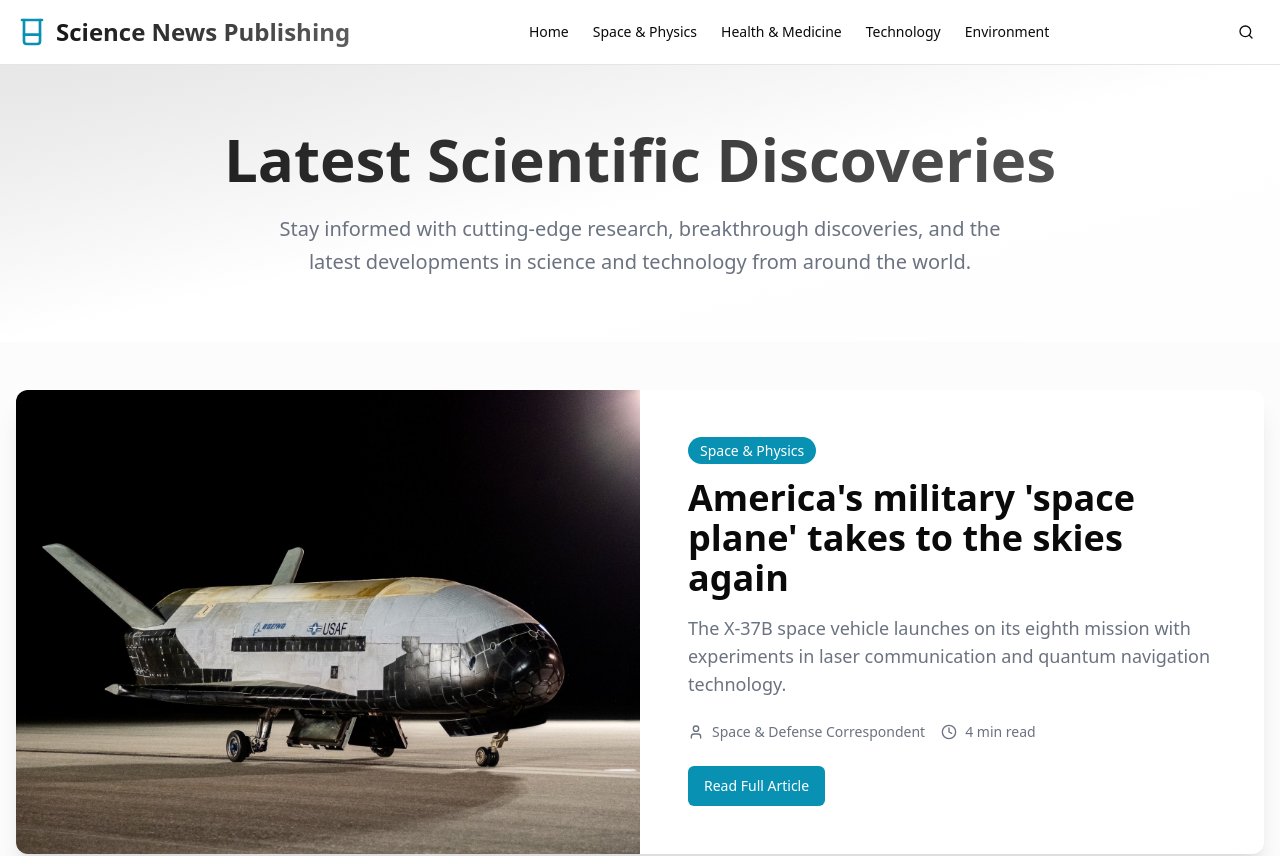
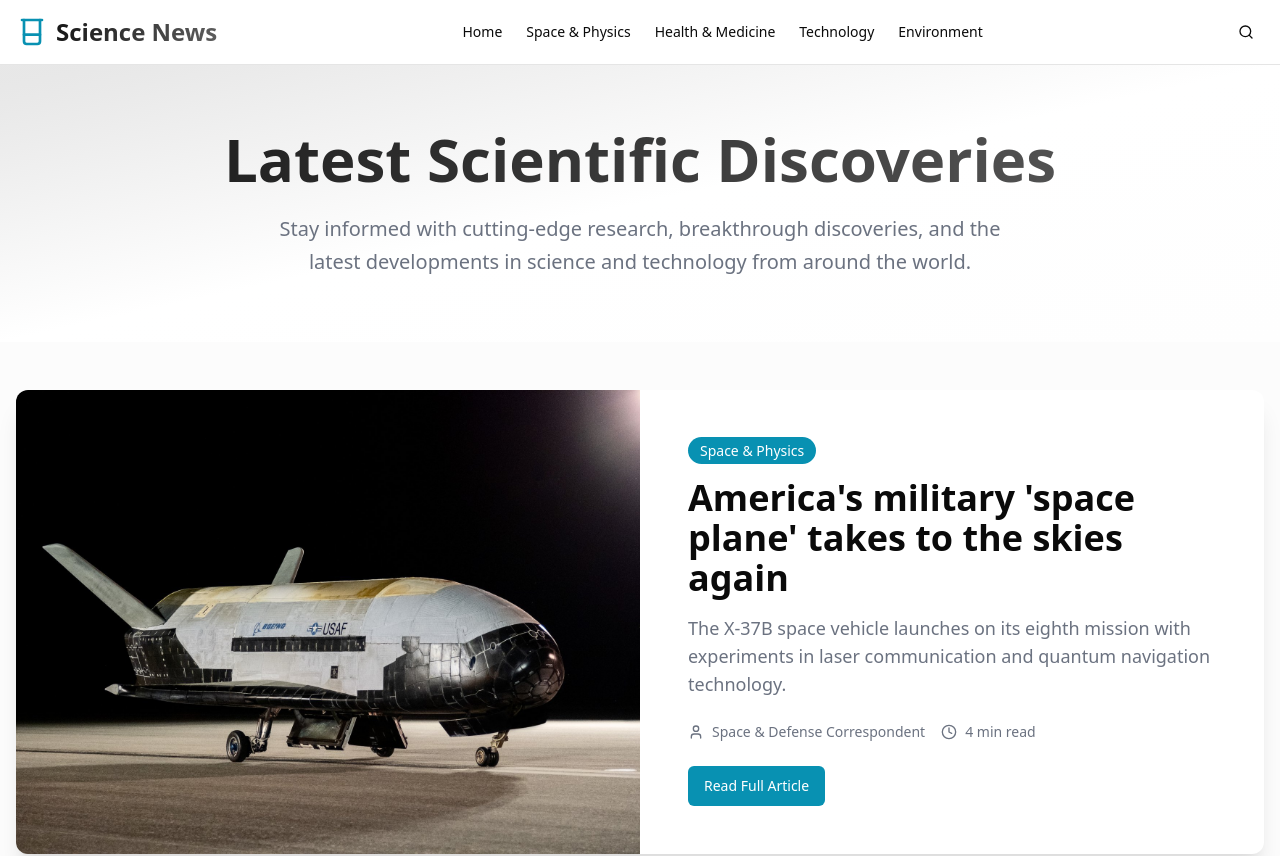
Before and after one commit to dulakshasandeepa2001/Science-News-site, a React (Vite) app: page / in a window 1280 px wide. Shown: the top 856 px of the page. Built offline with nearby package versions, Linux system fonts and the light colour scheme.

Commit message:
Update Header.jsx

```diff
--- a/src/components/Header.jsx
+++ b/src/components/Header.jsx
@@ -12,7 +12,7 @@
           </Link>
           <Link to="/">
             <h1 className="text-2xl font-bold bg-gradient-to-r from-primary to-primary/70 bg-clip-text text-transparent">
-              Science News Publishing
+              Science News
             </h1>
           </Link>
         </div>
```
